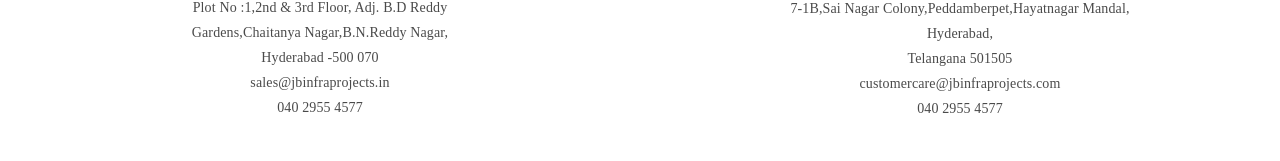
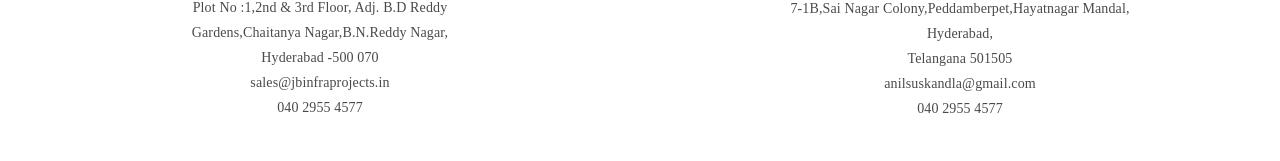
Before and after one commit to Jackiereal/JBInfra, a React (Create React App) app: page /contactus in a window 1280 px wide. Shown: the part 1519-1680 px from the top of the page. Built offline with nearby package versions, Linux system fonts and the light colour scheme; a web font is replaced by a local one.

Commit message:
updated email

```diff
--- a/src/components/ContactUs/ContactUs.js
+++ b/src/components/ContactUs/ContactUs.js
@@ -78,7 +78,7 @@ export const ContactUs = ()=>{
                 '7-1B,Sai Nagar Colony,Peddamberpet,Hayatnagar Mandal,',
                 'Hyderabad,',
                 'Telangana 501505',
-                'customercare@jbinfraprojects.com',
+                'anilsuskandla@gmail.com',
                 '040 2955 4577'
             ],
             map:'map2.png',
```
